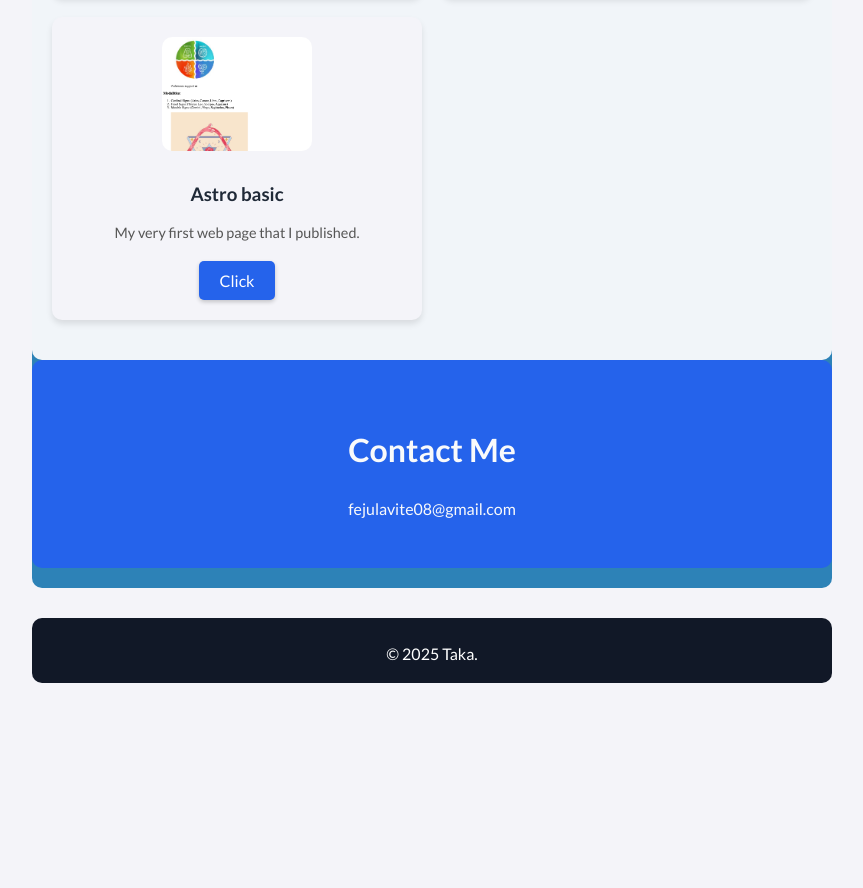
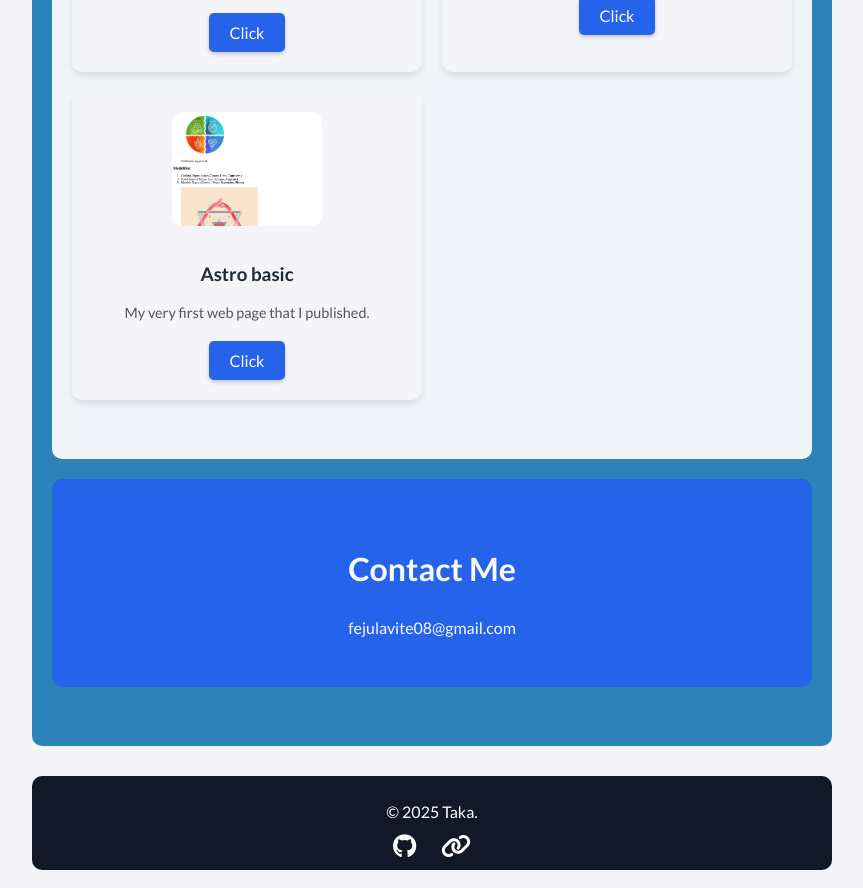
Before and after one commit to takahito-code/taka_portfolio, a plain HTML site: page index.html in a window 1280 px wide. Shown: the part 1371-2259 px from the top of the page, without its empty margins (208-1071 px from the left). Before the commit the page ends 2072 px from the top, so only its background shows below. Drawn offline with Linux system fonts and the light colour scheme.

Commit message:
Update all files withlatest changes

```diff
--- a/index.html
+++ b/index.html
@@ -5,6 +5,7 @@
         <meta charset="utf-8">
         <link rel="stylesheet" href="style.css"/>
         <link href="https://fonts.googleapis.com/css2?family=Lato:wght@400;700&display=swap" rel="stylesheet">
+        <link href="https://cdnjs.cloudflare.com/ajax/libs/font-awesome/6.0.0-beta3/css/all.min.css" rel="stylesheet">
         <title>Taka's Portfolio</title>
     </head>
     <body>
@@ -28,9 +29,10 @@
             <p>JavaScript</p>
             <a href="https://github.com/takahito-code" target="_blank">Visit My GitHub</a>
             </div>
+            <div class="adjustment">
                 <section id="about">
                     <h2>About Me</h2>
-                <p>I started to study programming since December 2024.</p>
+                    <p>I started studying programming in December 2024.</p>
                     <p>I have gained three certificates from Freecodecamp.</p>
                     <p>Responsive Web Design, JavaScript Algorithms and Data Structures, Front End Development Libraries</p>
                 </section>
@@ -57,14 +59,22 @@
                         </div>
                     </div>
                 </section>
-
                 <section id="contact">
                     <h2>Contact Me</h2>
                     <p>fejulavite08@gmail.com</p>
                 </section>
+            </div>
         </main>
         <footer>
             <p>&copy; 2025 Taka.</p>
+            <div class="social-icons">
+                <a href="https://github.com/takahito-code" target="_blank" aria-label="GitHub">
+                    <i class="fab fa-github"></i>
+                </a>
+                <a href="https://linktr.ee/taka_code?utm_source=linktree_admin_share" target="_blank" aria-label="Linktree">
+                    <i class="fas fa-link"></i>
+                </a>
+            </div>
         </footer>
         <script src="script.js"></script>
     </body>
--- a/script.js
+++ b/script.js
@@ -14,3 +14,13 @@ navLinks.forEach(link => {
         targetSection.scrollIntoView({ behavior: "smooth"});
     });
 });
+
+document.addEventListener("scroll", ()=>  {
+    const projects = document.querySelectorAll(".project");
+    projects.forEach((project) => {
+        const rect = project.getBoundingClientRect();
+        if (rect.top < window.innerHeight) {
+            project.classList.add("visible");
+        }
+    });
+});
--- a/style.css
+++ b/style.css
@@ -41,10 +41,10 @@ body {
     }
 
     header img {
-    width: 100px;
-    height: 100px;
+    width: 120px;
+    height: 120px;
     border-radius: 50%;
-    margin-bottom: 10px;
+    margin-bottom: 20px;
     }
 
     h1 {
@@ -55,8 +55,13 @@ body {
     margin-bottom: 10px;
     }
 
-     .intro {
+    .intro {
         padding-bottom: 20px;
+    }
+
+    .adjustment {
+        padding-left: 20px;
+        padding-right: 20px;
     }
 
     main {
@@ -84,7 +89,7 @@ body {
     }
 
     section {
-    margin: 0;
+    margin: 20px 0;
     padding: 40px 20px;
     border-radius: 10px;
     color: #1f2937;
@@ -121,6 +126,19 @@ body {
     border-radius: 10px;
     text-align: center;
     box-shadow: 0 4px 6px rgba(0,0,0,0.1);
+    opacity: 0;
+    transform: translateY(20px);
+    transition: opacity 0.5s ease, transform 0.5s ease;
+    }
+
+    .project-container .project.visible {
+        opacity: 1;
+        transform: translateY(0);
+    }
+
+    .project:hover {
+        opacity: 1;
+        transform: translateY(0);
     }
 
     .project h3 {
@@ -134,9 +152,9 @@ body {
 
     .project-image {
     border-radius: 10px;
-    width: 100%;
-    max-width: 150px;
-    margin-bottom: 10px;
+    width: 150px;
+    height: auto;
+    margin-bottom: 15px;
 
     }
 
@@ -173,6 +191,18 @@ body {
     background-color: #1e40af;
     }
 
+    .social-icons a {
+        margin: 0 10px;
+        color: #fff;
+        font-size: 24px;
+        text-decoration: none;
+        transition: color 0.3s, transform 0.3s;
+    }
+    .social-icons a:hover {
+        color: #2563eb;
+        transform: scale(1.2);
+    }
+
     @media (max-width: 600px) {
     body {
     font-size: 14px;
```
Lines whose indentation alone changed are shown as unchanged.
